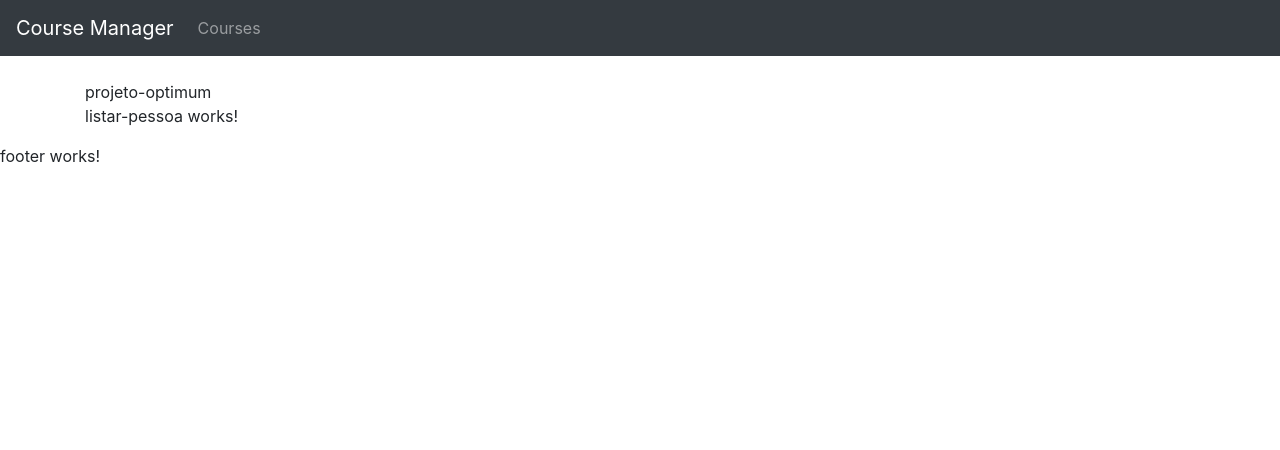
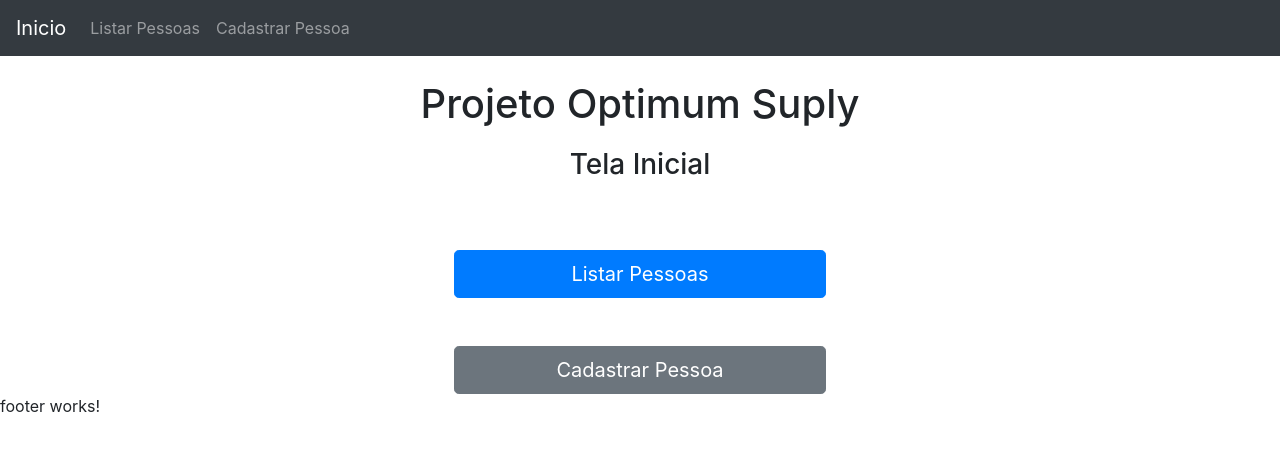
Before and after one commit to jona04/projeto-optimum-front, an Angular app: page / in a window 1280 px wide. Shown: the top 450 px of the page. Built offline with nearby package versions, Linux system fonts and the light colour scheme.

Commit message:
reformular rotas - adicionar tela inicial

```diff
--- a/src/app/app.component.html
+++ b/src/app/app.component.html
@@ -1,7 +1,6 @@
 <app-navbar></app-navbar>
 
 <div class="container mt-4">
-  {{ title }}
   <router-outlet></router-outlet>
 </div>
 
--- a/src/app/app.component.ts
+++ b/src/app/app.component.ts
@@ -6,5 +6,5 @@ import { Component } from '@angular/core';
   styleUrls: ['./app.component.css']
 })
 export class AppComponent {
-  title = 'projeto-optimum';
+
 }
--- a/src/app/app.module.ts
+++ b/src/app/app.module.ts
@@ -7,13 +7,15 @@ import { AppComponent } from './app.component';
 import { ListarPessoaComponent } from './listar-pessoa/listar-pessoa.component';
 import { CadastrarPessoaComponent } from './cadastrar-pessoa/cadastrar-pessoa.component';
 import { Error404Component } from './error404/error404.component';
+import { InicioComponent } from './inicio/inicio.component';
 
 @NgModule({
   declarations: [
     AppComponent,
     ListarPessoaComponent,
     CadastrarPessoaComponent,
-    Error404Component
+    Error404Component,
+    InicioComponent
   ],
   imports: [
     CoreModule,
--- a/src/app/core/component/navbar/navbar.component.html
+++ b/src/app/core/component/navbar/navbar.component.html
@@ -1,5 +1,5 @@
 <nav class="navbar navbar-expand-lg navbar-dark bg-dark">
-  <a href="/" class="navbar-brand">Course Manager</a>
+  <a [routerLink]="['/']" class="navbar-brand">Inicio</a>
 
   <button class="navbar-toggler" type="button" data-toggle="collapse" data-target="#navbarSupportedContent"
       aria-controls="navbarSupportedContent" aria-expanded="false" aria-label="Toggle navigation">
@@ -9,8 +9,11 @@
   <div class="collapse navbar-collapse" id="navbarSupportedContent">
       <ul class="navbar-nav mr-auto">
           <li class="nav-item">
-              <a href="/" class="nav-link">Courses</a>
+              <a routerLink="/listar-pessoas" routerLinkActive="active" class="nav-link">Listar Pessoas</a>
           </li>
+          <li class="nav-item">
+            <a routerLink="/cadastrar-pessoa" routerLinkActive="active" class="nav-link">Cadastrar Pessoa </a>
+        </li>
       </ul>
   </div>
 </nav>
--- a/src/app/core/core.module.ts
+++ b/src/app/core/core.module.ts
@@ -1,3 +1,4 @@
+import { RouterModule } from '@angular/router';
 import { NavbarComponent } from './component/navbar/navbar.component';
 import { FooterComponent } from './component/footer/footer.component';
 import { NgModule } from '@angular/core';
@@ -7,6 +8,9 @@ import { NgModule } from '@angular/core';
     FooterComponent,
     NavbarComponent
   ],
+  imports:[
+    RouterModule
+  ],
   exports:[
     FooterComponent,
     NavbarComponent
--- /dev/null
+++ b/src/app/inicio/inicio.component.css
@@ -0,0 +1,15 @@
+h1{
+  width:fit-content;
+  margin:20px auto 0 auto;
+}
+h3{
+  width:fit-content;
+  margin:20px auto 0 auto;
+}
+.buttons-center{
+  width:fit-content;
+  margin:20px auto 0 auto;
+}
+button{
+  width: 100%;
+}
--- /dev/null
+++ b/src/app/inicio/inicio.component.html
@@ -0,0 +1,8 @@
+<h1>Projeto Optimum Suply</h1>
+
+<h3>Tela Inicial</h3>
+
+<div class="buttons-center">
+<button [routerLink]="['/listar-pessoas']" type="button" class="btn btn-primary btn-lg mt-5">Listar Pessoas</button>
+<button [routerLink]="['/cadastrar-pessoa']" type="button" class="btn btn-secondary btn-lg mt-5">Cadastrar Pessoa</button>
+</div>
--- /dev/null
+++ b/src/app/inicio/inicio.component.ts
@@ -0,0 +1,15 @@
+import { Component, OnInit } from '@angular/core';
+
+@Component({
+  selector: 'app-inicio',
+  templateUrl: './inicio.component.html',
+  styleUrls: ['./inicio.component.css']
+})
+export class InicioComponent implements OnInit {
+
+  constructor() { }
+
+  ngOnInit() {
+  }
+
+}
--- /dev/null
+++ b/src/app/models/contato.ts
@@ -0,0 +1,6 @@
+export class Contato{
+  id: number;
+  email: string;
+  telefone: number;
+  skype: string;
+}
```
Also changed, not shown: src/app/app-routing.module.ts (+5 -3 lines), src/app/models/pessoa.ts (added, +12 -0 lines), 1 other file (tests, documents, lock files or other folders).
